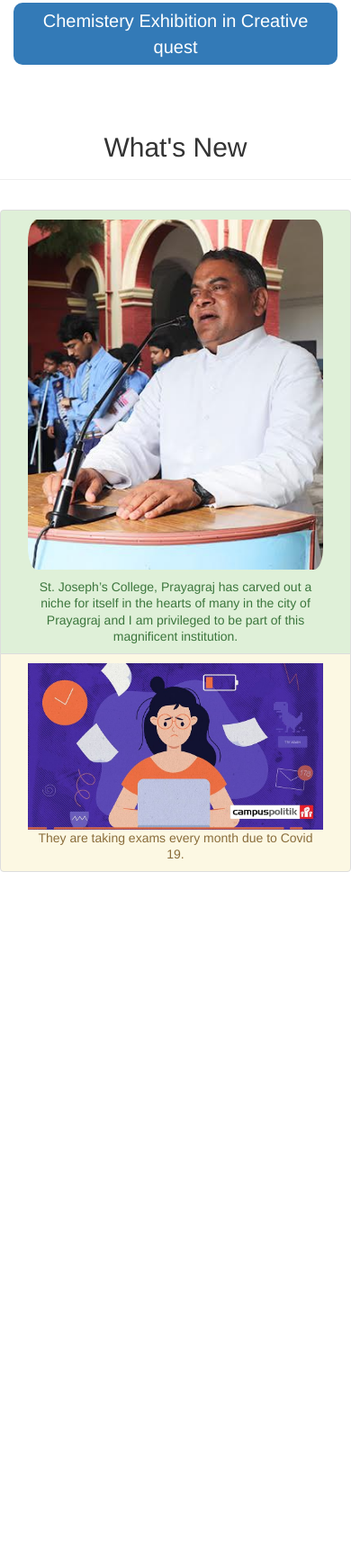
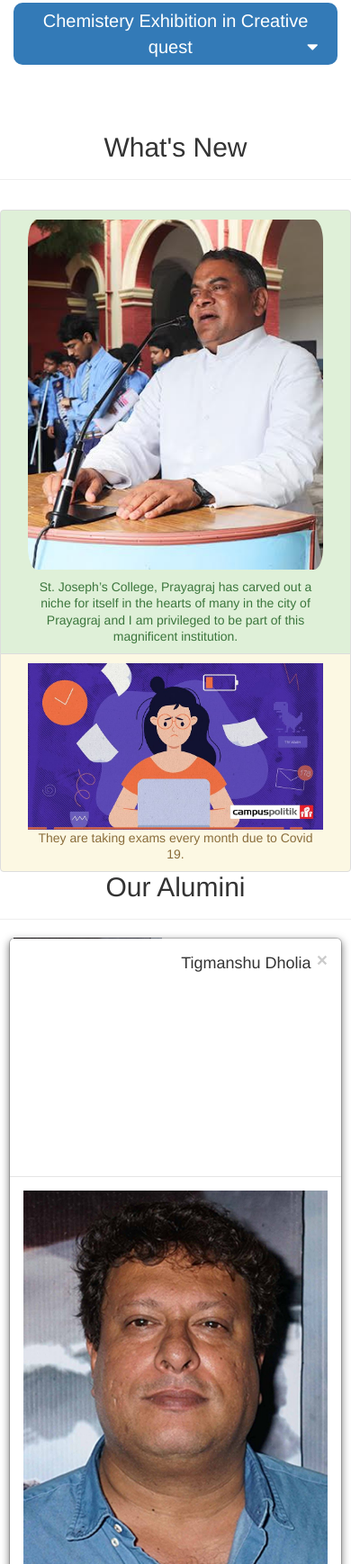
Before and after one commit to sarthakmisra/School-website, a plain HTML site: page Index.html in a window 390 px wide. Shown: the part 1435-3173 px from the top of the page at 90% size. Before the commit the page ends 2404 px from the top, so only its background shows below. Drawn offline with nearby package versions, Linux system fonts and the light colour scheme.

Commit message:
Add files via upload

```diff
--- a/Index.html
+++ b/Index.html
@@ -5,6 +5,7 @@
     <meta name="viewport" content="width=device-width, initial-scale=1.0">
     <title>School website</title>
     <link rel="stylesheet" href="style.css">
+     <link rel="stylesheet" href="https://cdnjs.cloudflare.com/ajax/libs/font-awesome/4.7.0/css/font-awesome.min.css">
      <link rel="stylesheet" href="https://maxcdn.bootstrapcdn.com/bootstrap/3.4.0/css/bootstrap.min.css">
     <script src="https://ajax.googleapis.com/ajax/libs/jquery/3.4.1/jquery.min.js"></script>
     <script src="https://maxcdn.bootstrapcdn.com/bootstrap/3.4.0/js/bootstrap.min.js"></script>
@@ -26,7 +27,7 @@
     <li class="links"><a href="#campus_life">Campus life</a></li>
          <li class="links"><a href="#achievements">Achievements</a></li>
          <li class="links"><a href="#what's_new">What's New</a></li>
-         <li class="links"><a href="#writing">Facilities</a></li>
+         <li class="links"><a href="#alumini">Alumini</a></li>
          <li class="links"><a href="#contact">Contact</a></li>
     </ul>
         </div>
@@ -74,10 +75,10 @@
    <h2 class="text-capitalize">school achievements</h2>
 
       </div>
-      <div class="bg-primary movie_head" data-toggle="collapse" data-target="#school_ahievements1">
+      <div class="bg-primary movie_head" data-toggle="collapse" data-target="#school_achievements1">
       Chemistery Exhibition in Creative quest <i class="fa fa-sort-desc"></i>
       </div>
-      <div id="school_achievent1" class="collapse">
+      <div id="school_achievements1" class="collapse">
       <div class="col-lg-3 col-md-3 col-sm-3 col-xs-12" id="achievementsID"><img src="Creative%20quest.jpg" class="img-responsive img-thumbnail"></div>
 
     <div class="col-lg-9 col-md-9 col-sm-9 col-xs-12_text">
@@ -99,5 +100,26 @@
 
         </li>
     </ul>
+    <div class="page-header col-lg-12 col-md-12 col-sm-12 col-sm-12" id="alumini"><h2 class="text-capitalize">Our Alumini</h2></div>
+    <div class="col-lg-3 col-md-3 col-sm-3 col-xs-6 alumini" data-toggle="modal" data-target="#Tigmanshu">
+   <img src="Alumini%20I.jpg" class="img-responsive">
+    <p class="text-capitalize">Tigmanshu Dholia</p>
+    </div>
+    <div class="modal-fade" id="#Tigmanshu">
+    <div  class="modal-dialog">
+    <div class="modal-content">
+    <div class="modal-header">
+     <button type="button" class="close" data-dismiss="modal">&times;</button>
+     <h4 class="modal-title">Tigmanshu Dholia</h4>
+    </div>
+    <div class="modal-body">
+      <img src="Alumini%20I.jpg" class="img-responsive">
+    <p class="p_modal">Tigmanshu Dhulia is an Indian film dialogue writer, director, actor, screenwriter, producer and casting director known for his works in Hindi cinema and Television.</p>
+    <a href="https://en.wikipedia.org/wiki/Tigmanshu_Dhulia">Learn more about Tigmanshu Dholia</a>
+    </div>
+    </div>
+    </div>
+    </div>
+
 </body>
 </html>
```
Also changed, not shown: Alumini I.jpg (added).
